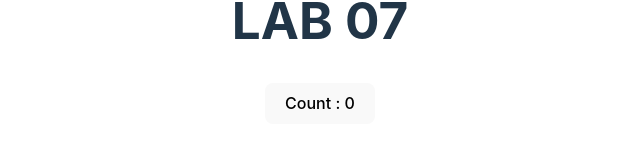
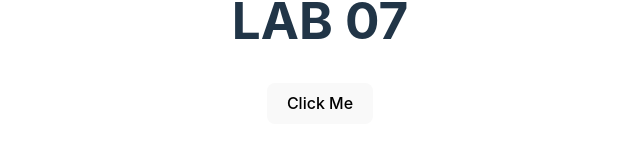
Before and after one commit to Cami2313/LAB-07, a React (Vite) app: page / in a window 1280 px wide. Shown: the part 359-506 px from the top of the page, without its empty margins (320-960 px from the left). Built offline with nearby package versions, Linux system fonts and the light colour scheme.

Commit message:
feature(common): added question-3

```diff
--- a/src/App.jsx
+++ b/src/App.jsx
@@ -3,7 +3,7 @@ import { Button } from './components/Button'
 
 function App() {
 
-  const buttonText = "Count : ";
+  const buttonText = "Click Me";
 
   return (
     <>
--- a/src/components/Button.jsx
+++ b/src/components/Button.jsx
@@ -4,15 +4,18 @@ export const Button = props => {
 
     const { text } = props;
 
-    const[count, setCount] = useState(0);
+    function randomNumber() {
+        return Math.floor(Math.random() * 100) + 1;
+    }
 
     function handlerButton() {
-        setCount(count + 5);
+        const getNumber = randomNumber();
+        alert(`Alert! ${getNumber}`);
     }
 
     return (
         <button onClick={ handlerButton }>
-            { text } { count }
+            { text }
         </button>
     );
 }
```
